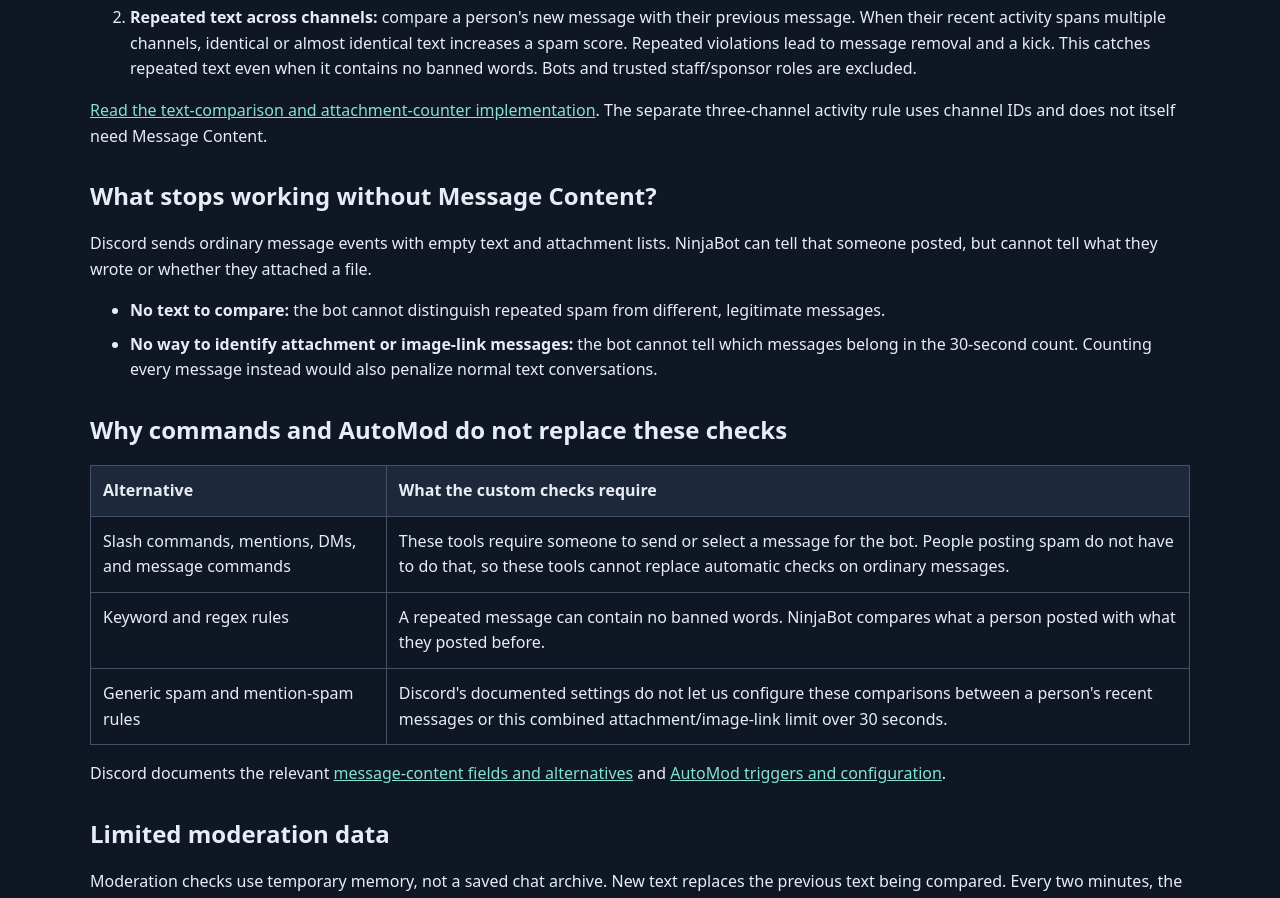
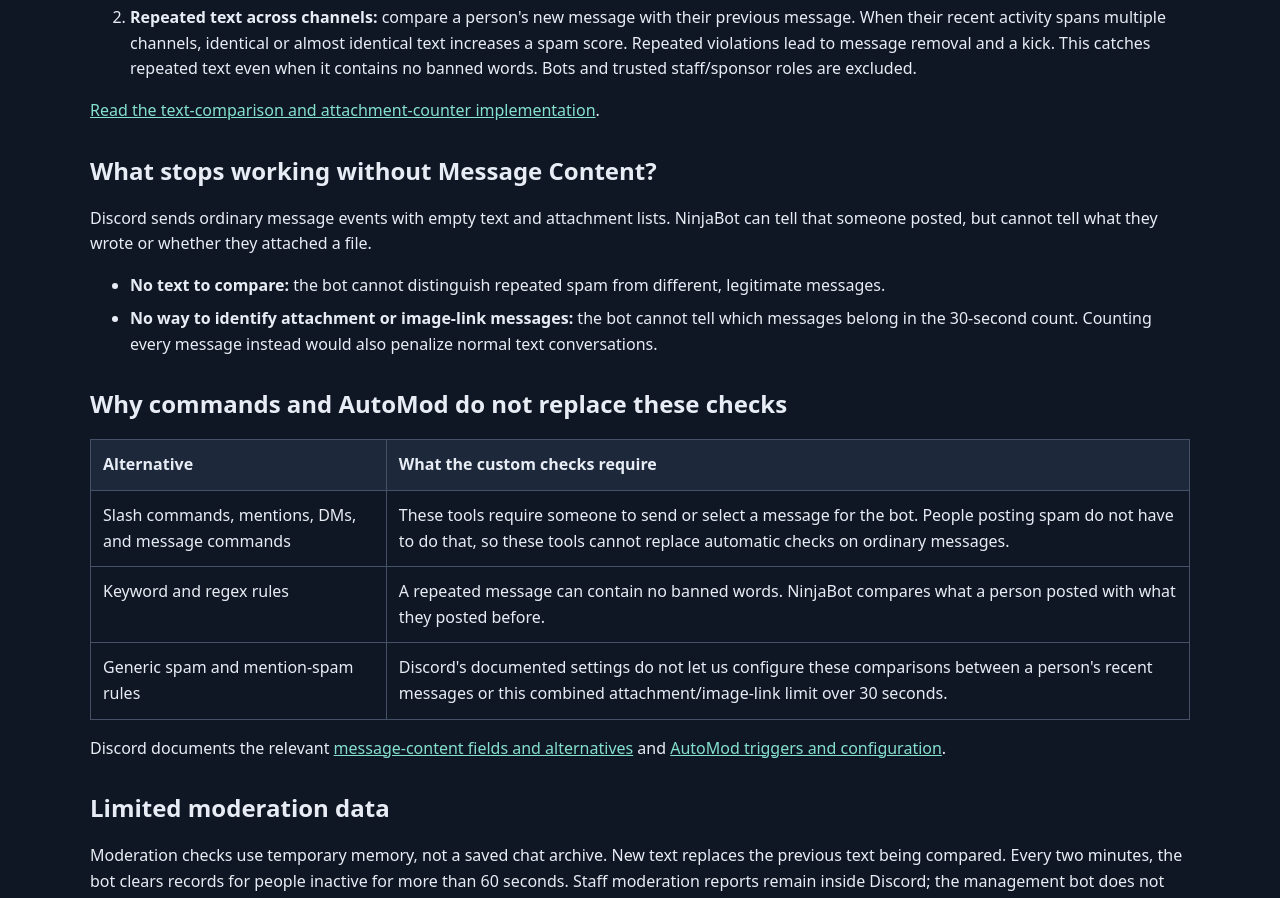
Before and after one commit to steveseguin/discordbot, a plain HTML site: page intent-review-evidence/moderation-demo.html in a window 1280 px wide. Shown: the part 1153-2051 px from the top of the page. Drawn offline with Linux system fonts and the light colour scheme.

Commit message:
Keep evidence focused on content-dependent checks

```diff
--- a/intent-review-evidence/moderation-demo.html
+++ b/intent-review-evidence/moderation-demo.html
@@ -22,7 +22,7 @@ body{margin:0;background:#101724;color:#e8edf5;font:16px/1.6 system-ui,sans-seri
 <li><strong>Attachment/image-link rate:</strong> for each author in each channel, count messages containing attachments or supported image links during the preceding 30 seconds. Delete messages beyond five and warn on the sixth. Text-only messages without supported image links do not increment this counter. Each qualifying message counts once, regardless of its number of attachments.</li>
 <li><strong>Repeated text across channels:</strong> compare a person's new message with their previous message. When their recent activity spans multiple channels, identical or almost identical text increases a spam score. Repeated violations lead to message removal and a kick. This catches repeated text even when it contains no banned words. Bots and trusted staff/sponsor roles are excluded.</li>
 </ol>
-<p><a href="https://github.com/steveseguin/discordbot/blob/671084dcb8af31dfa6b445fd28b1bf39a8a2a104/NinjaBot/cogs/NinjaAntiSpam.py#L79-L159">Read the text-comparison and attachment-counter implementation</a>. The separate three-channel activity rule uses channel IDs and does not itself need Message Content.</p>
+<p><a href="https://github.com/steveseguin/discordbot/blob/671084dcb8af31dfa6b445fd28b1bf39a8a2a104/NinjaBot/cogs/NinjaAntiSpam.py#L79-L159">Read the text-comparison and attachment-counter implementation</a>.</p>
 <h2>What stops working without Message Content?</h2>
 <p>Discord sends ordinary message events with empty text and attachment lists. NinjaBot can tell that someone posted, but cannot tell what they wrote or whether they attached a file.</p>
 <ul><li><strong>No text to compare:</strong> the bot cannot distinguish repeated spam from different, legitimate messages.</li><li><strong>No way to identify attachment or image-link messages:</strong> the bot cannot tell which messages belong in the 30-second count. Counting every message instead would also penalize normal text conversations.</li></ul>
```
Also changed, not shown: 1 other file.
